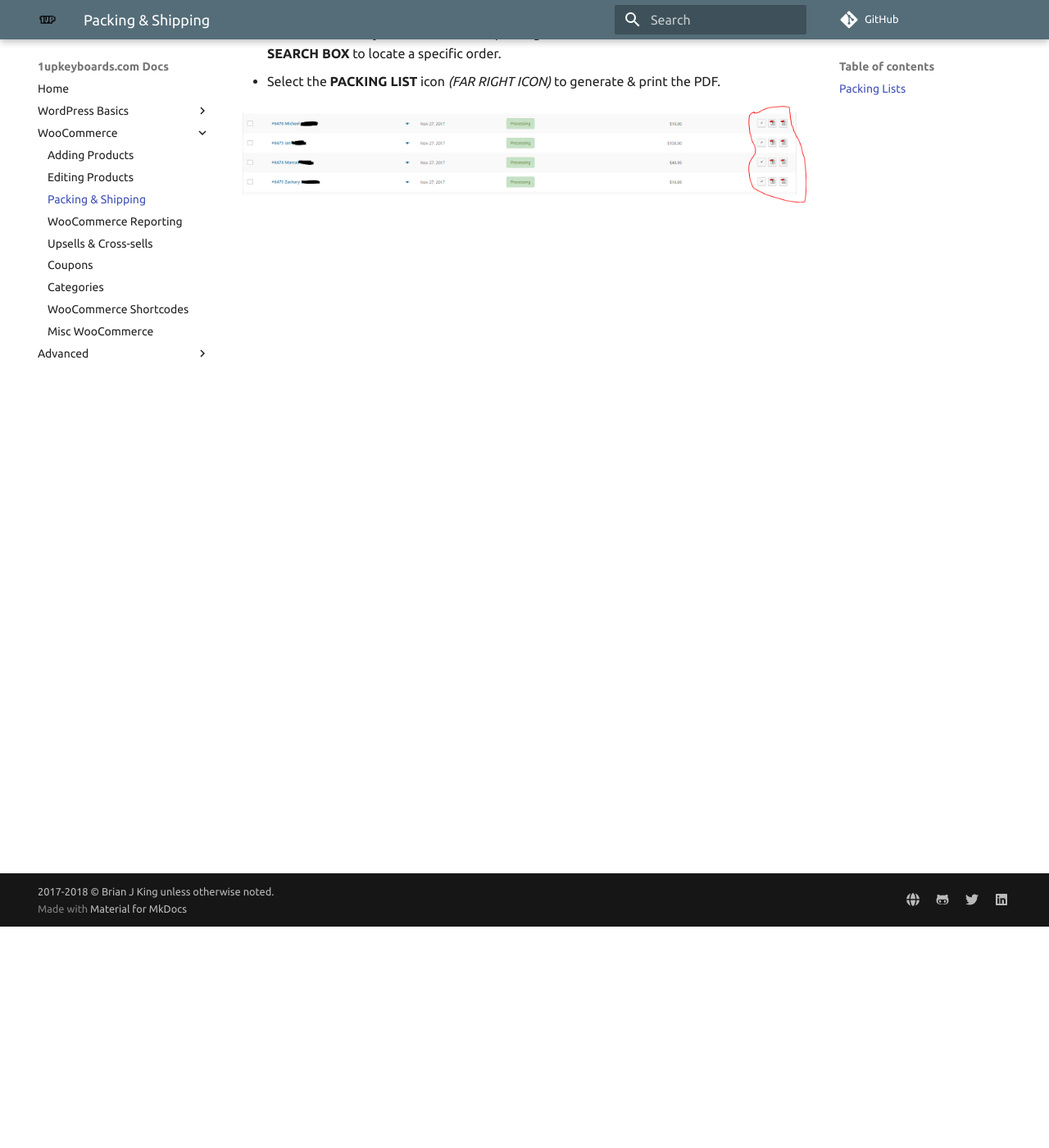
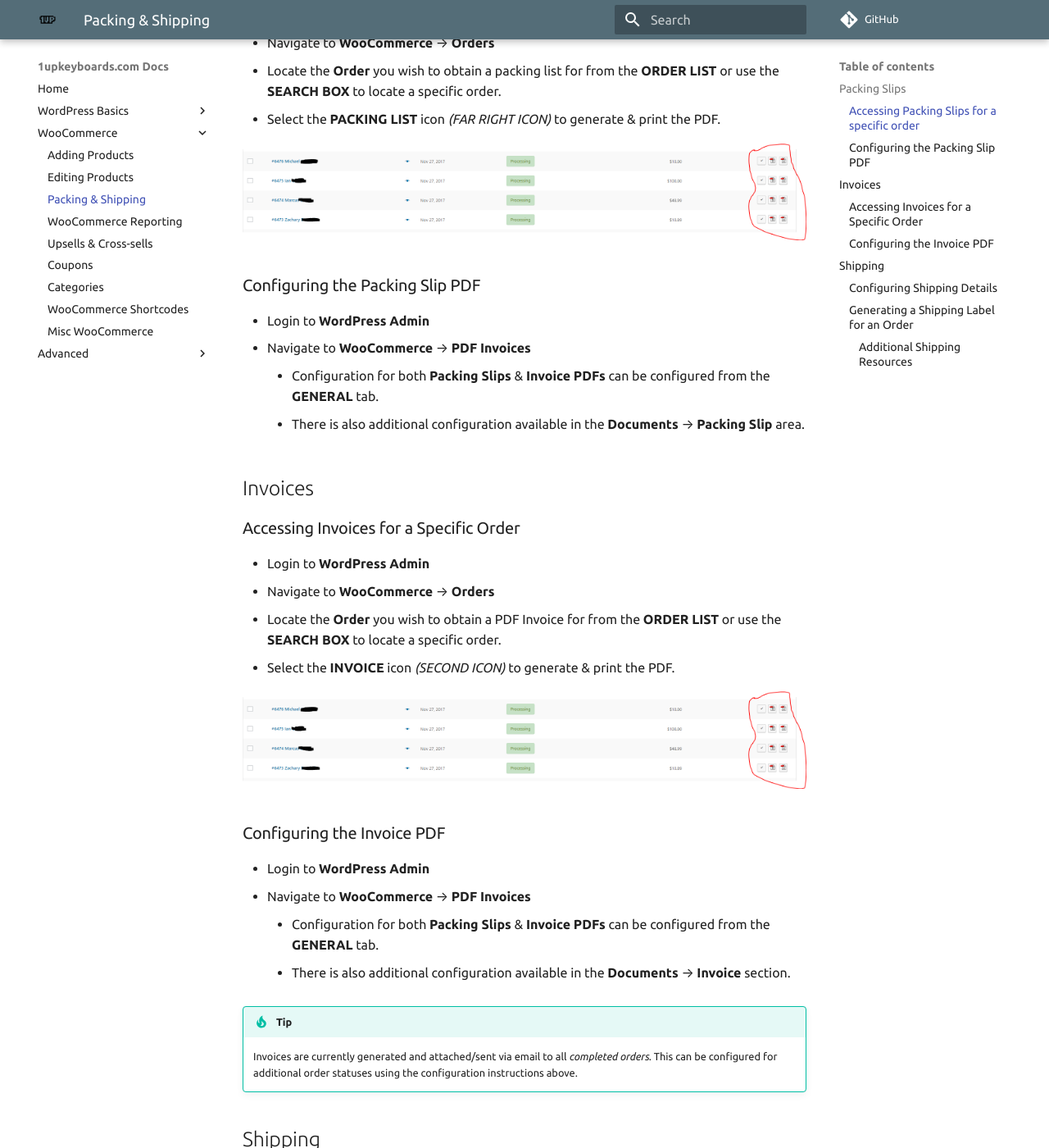
Before and after one commit to brianjking/1upkeyboard-docs, an MkDocs documentation site: the page built from docs/woocommerce/packing-shipping.md, in a window 1280 px wide and 1400 px high, scrolled down 270 px. Shown: the whole window at 82% size. Built offline with MkDocs 1.6.1 and Material for MkDocs 9.7.7, drawn with Linux system fonts in a browser that asks for light colours; comment, search, counter and statistics services are not loaded; old or Windows-style settings are respelled for this version of MkDocs; some of the changed text lies outside the part shown.

Commit message:
Updating shipping, labels, & invoice docs

```diff
--- a/docs/woocommerce/packing-shipping.md
+++ b/docs/woocommerce/packing-shipping.md
@@ -1,6 +1,8 @@
-# Packing Lists, Invoices, & Shipping Labels
+# Packing Slips, Invoices, & Shipping Labels
 
-## Packing Lists
+## Packing Slips
+
+### Accessing Packing Slips for a specific order
 
 * Login to **WordPress Admin**
 * Navigate to **WooCommerce** --> **Orders**
@@ -8,3 +10,55 @@
 * Select the **PACKING LIST** icon *(FAR RIGHT ICON)* to generate & print the PDF.
 
 ![WooCommerce  Packing List](../images/packing-list-invoices.png)
+
+### Configuring the Packing Slip PDF
+
+* Login to **WordPress Admin**
+* Navigate to **WooCommerce** --> **PDF Invoices**
+	* Configuration for both **Packing Slips** & **Invoice PDFs** can be configured from the **GENERAL** tab.
+	* There is also additional configuration available in the **Documents** --> **Packing Slip** area.
+
+## Invoices
+
+### Accessing Invoices for a Specific Order
+
+* Login to **WordPress Admin**
+* Navigate to **WooCommerce** --> **Orders**
+* Locate the **Order** you wish to obtain a PDF Invoice for from the **ORDER LIST** or use the **SEARCH BOX** to locate a specific order.
+* Select the **INVOICE** icon *(SECOND ICON)* to generate & print the PDF.
+
+![WooCommerce  Packing List](../images/packing-list-invoices.png)
+
+### Configuring the Invoice PDF
+
+* Login to **WordPress Admin**
+* Navigate to **WooCommerce** --> **PDF Invoices**
+	* Configuration for both **Packing Slips** & **Invoice PDFs** can be configured from the **GENERAL** tab.
+	* There is also additional configuration available in the **Documents** --> **Invoice** section.
+
+!!! tip
+    Invoices are currently generated and attached/sent via email to all _completed orders_. This can be configured for additional order statuses using the configuration instructions above.
+
+## Shipping
+
+### Configuring Shipping Details
+
+* Login to **WordPress Admin**
+* Navigate to **WooCommerce** --> **Settings**
+* Locate the **SHIPPING** tab from the horizontal menu.
+
+
+
+### Generating a Shipping Label for an Order
+
+* Login to **WordPress Admin**
+* Navigate to **WooCommerce** --> **Orders**
+* Locate the **Order** you wish to generate a **SHIPPING LABEL** for from the **ORDER LIST** or use the **SEARCH BOX** to locate a specific order.
+* Select the **ORDER**
+*
+
+
+#### Additional Shipping Resources
+
+* [WooCommerce Shipping Setup Documentation](https://docs.woocommerce.com/document/configuring-woocommerce-settings/?_ga=2.255734152.1634346849.1519331649-1335862692.1510863264#section-12)
+* [WooCommerce Setting up Shipping Zones Documentation](https://docs.woocommerce.com/document/setting-up-shipping-zones/)
```
